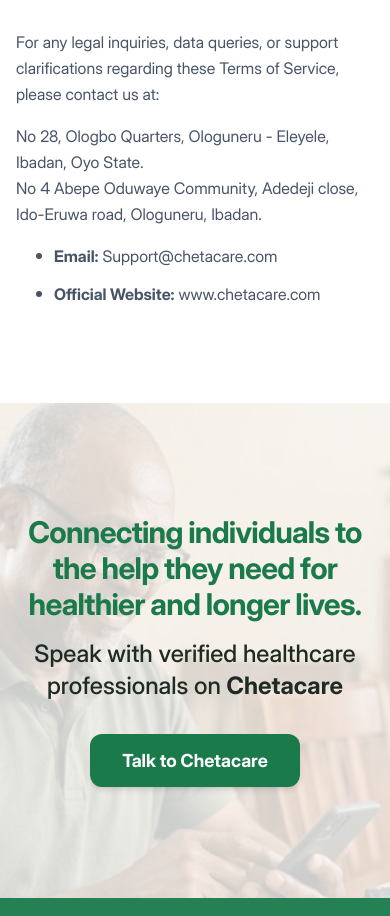
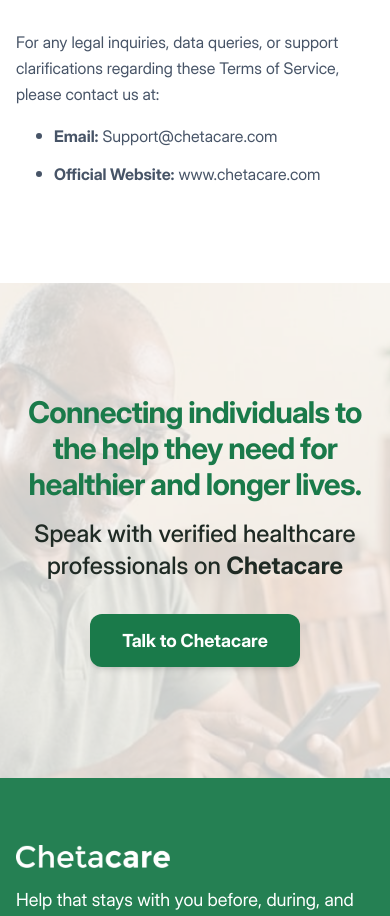
Before and after one commit to Ahmad-mustapha/chetacare, a React (Vite) app: page /terms in a window 390 px wide. Shown: the part 9125-10041 px from the top of the page. Built offline with nearby package versions, Linux system fonts and the light colour scheme.

Commit message:
Remove address from Terms of Service page, Remove phone number from Contact us page

```diff
--- a/src/pages/Terms.tsx
+++ b/src/pages/Terms.tsx
@@ -126,7 +126,6 @@
   {
     title: "18. Contact Information",
     content: "For any legal inquiries, data queries, or support clarifications regarding these Terms of Service, please contact us at:",
-    content2: <>No 28, Ologbo Quarters, Ologuneru - Eleyele, Ibadan, Oyo State. <br /> No 4 Abepe Oduwaye Community, Adedeji close, Ido-Eruwa road, Ologuneru, Ibadan.</>,
     list: [
       <><strong>Email:</strong> Support@chetacare.com</>,
       <><strong>Official Website:</strong> www.chetacare.com</>
```
Also changed, not shown: src/components/contact/ContactDetails.tsx (+4 -4 lines).
